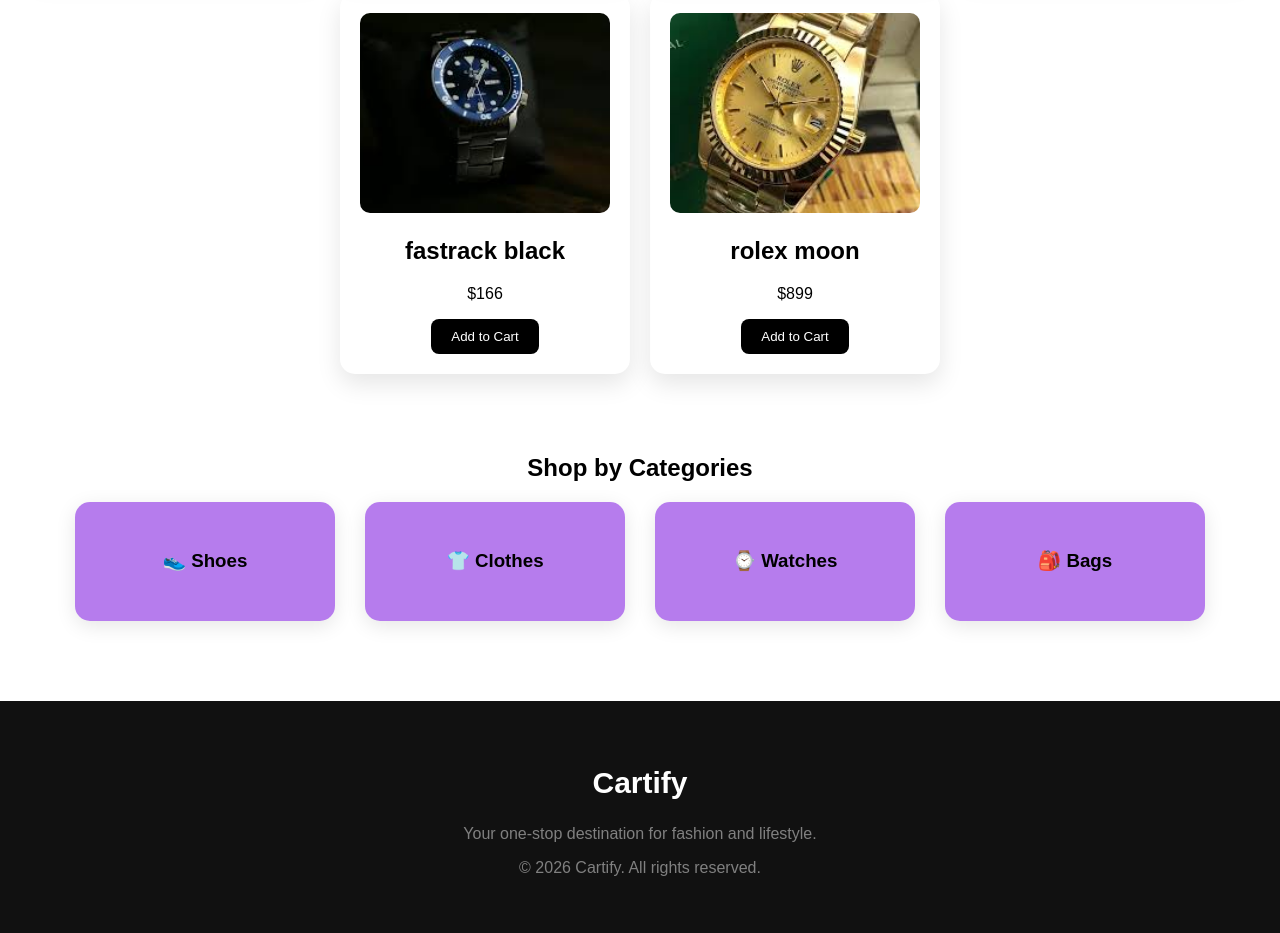
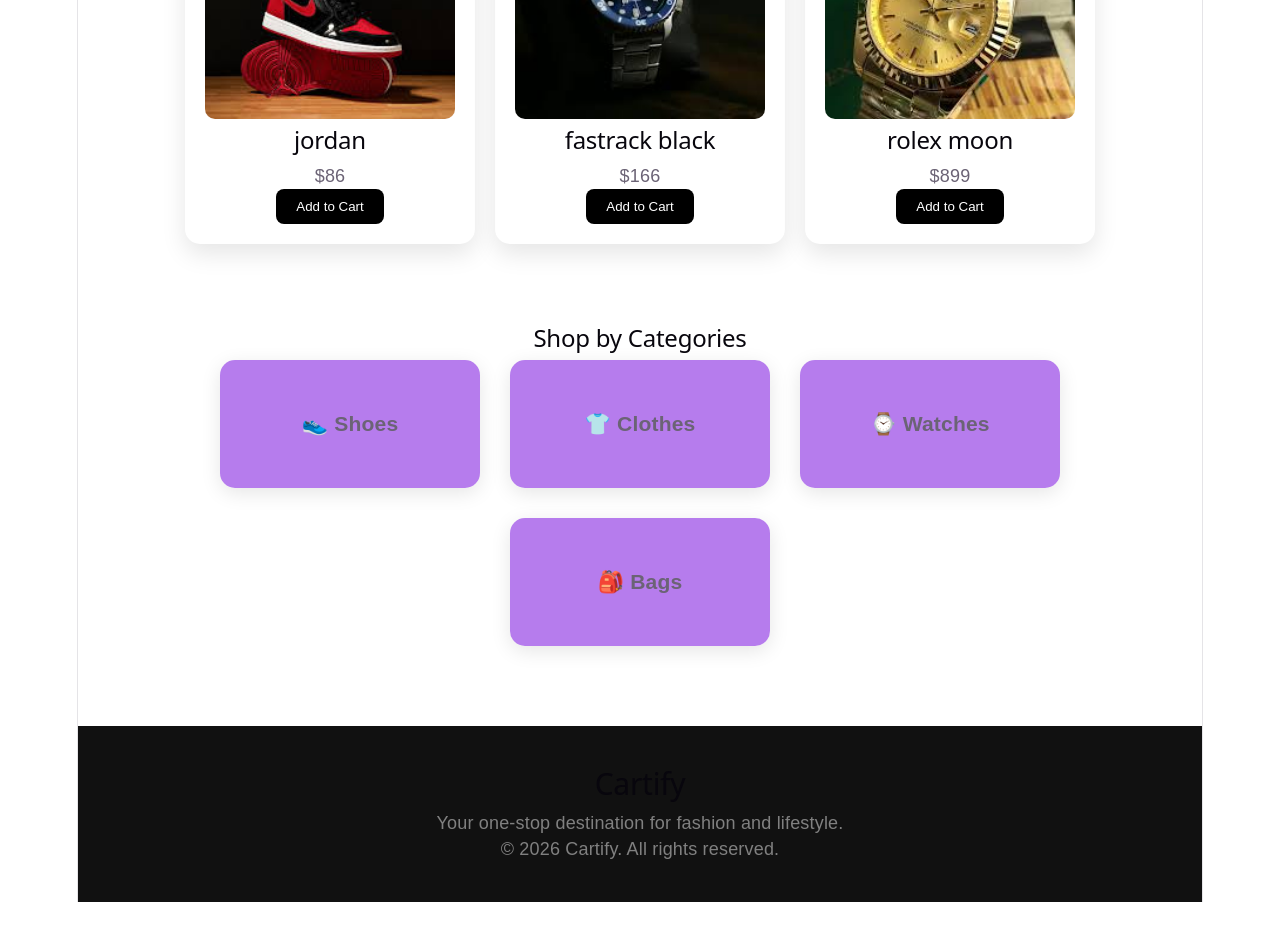
Before and after one commit to abhisheksingh-aiml/ecommerce-react-project, a React (Vite) app: page / in a window 1280 px wide. Shown: the part 1140-2073 px from the top of the page. After the commit the page ends 2042 px from the top, so only its background shows below. Built offline with nearby package versions, Linux system fonts and the light colour scheme.

Commit message:
Create pages and prepare React Router structure

```diff
--- a/src/App.jsx
+++ b/src/App.jsx
@@ -1,18 +1,24 @@
+import { Routes, Route } from "react-router-dom";
+
 import Navbar from "./components/Navbar";
 import Home from "./pages/Home";
-import Hero from "./components/Hero";
-import Categories from "./components/Categories";
-import Footer from "./components/Footer";
+import Products from "./pages/Products";
+import Cart from "./pages/Cart";
+import About from "./pages/About";
+
 import "./App.css";
 
 function App() {
   return (
     <>
       <Navbar />
-      <Hero />
-      <Home />
-      <Categories />
-      <Footer />
+
+      <Routes>
+        <Route path="/" element={<Home />} />
+        <Route path="/products" element={<Products />} />
+        <Route path="/cart" element={<Cart />} />
+        <Route path="/about" element={<About />} />
+      </Routes>
     </>
   );
 }
--- a/src/pages/Home.jsx
+++ b/src/pages/Home.jsx
@@ -1,3 +1,6 @@
+import Hero from "../components/Hero";
+import Categories from "../components/Categories";
+import Footer from "../components/Footer";
 import ProductCard from "../components/ProductCard";
 
 import nikeImage from "../assets/nike.jpg"
@@ -8,7 +11,11 @@
 import rolexImage from "../assets/rolex.jpg"
 function Home() {
     return(
+
         <>
+
+        <Hero />
+
         <div>
             <h2>Welcome to My E-Commerce Web</h2>
             <p>Explore amazing products here</p>
@@ -55,7 +62,9 @@
 
             </div>
 
+            <Categories />
 
+            <Footer />
 
 
 
```
Also changed, not shown: src/main.jsx (+7 -6 lines), src/pages/Products.jsx (renamed from src/pages/Product.jsx).
